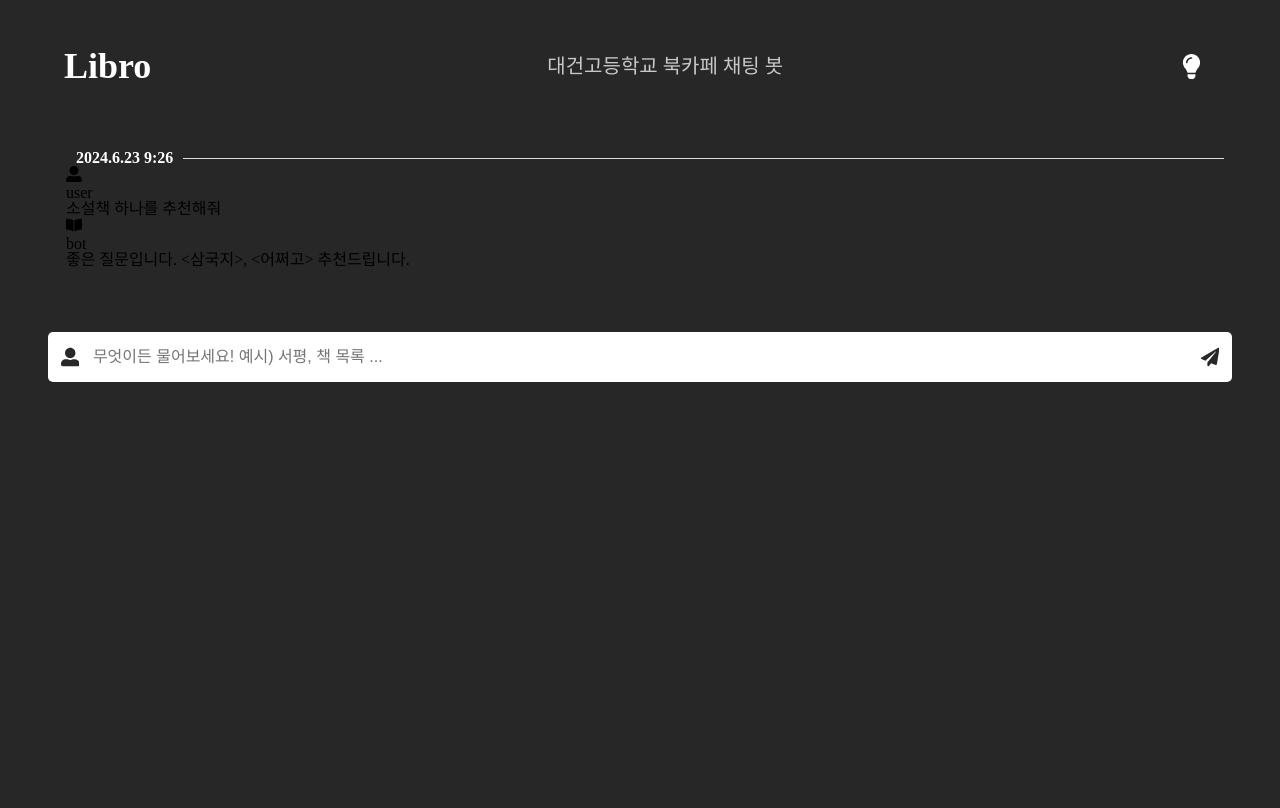
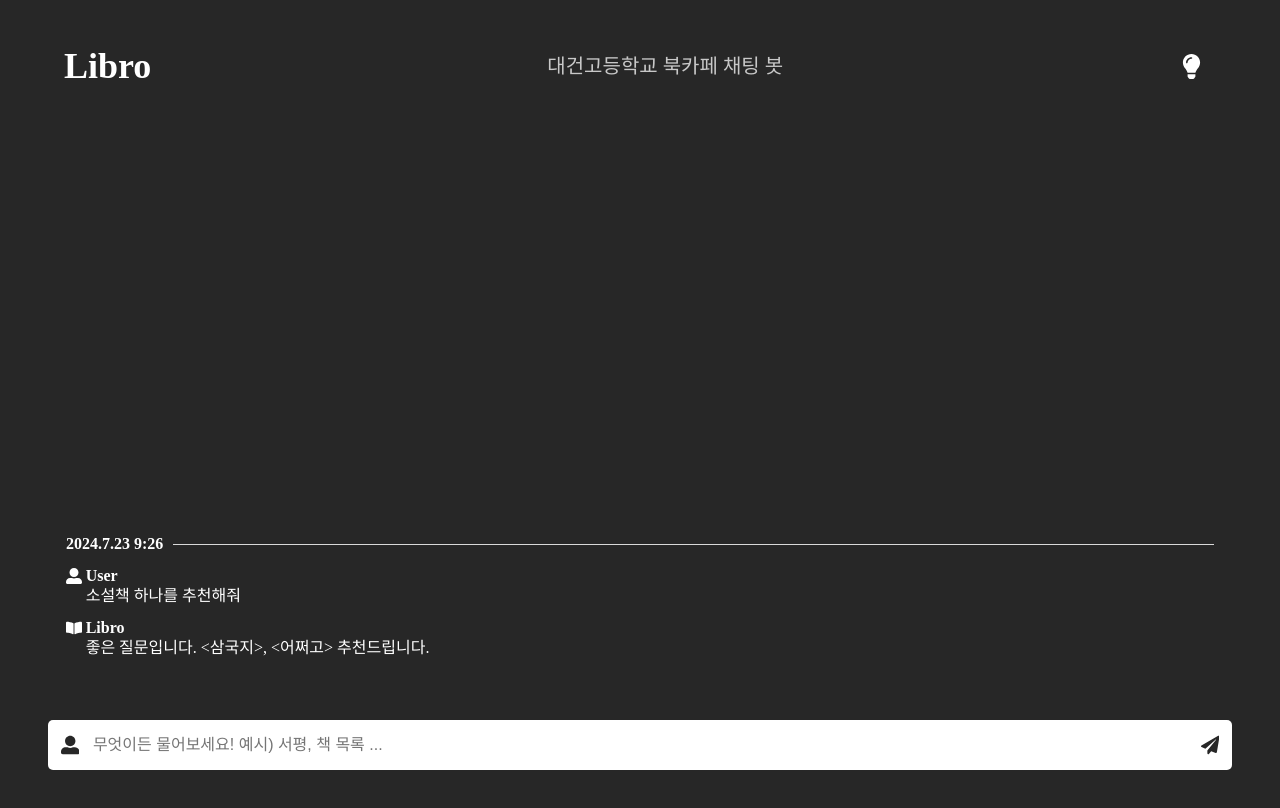
Before and after one commit to lukekeum/libro, a Next.js app: page / in a window 1280 px wide. Shown: the top 808 px of the page. Built offline with nearby package versions, Linux system fonts and the light colour scheme.

Commit message:
feat: add styles

```diff
--- a/src/components/QnA/BorderLine.tsx
+++ b/src/components/QnA/BorderLine.tsx
@@ -7,7 +7,9 @@ interface BorderLineProps {
 
 export default function BorderLine({ date }: BorderLineProps) {
   const processedDate = useMemo(() => {
-    return `${date.getFullYear()}.${date.getMonth()}.${date.getDate()} ${date.getHours()}:${date.getMinutes()}`;
+    return `${date.getFullYear()}.${
+      date.getMonth() + 1
+    }.${date.getDate()} ${date.getHours()}:${date.getMinutes()}`;
   }, [date]);
 
   return (
@@ -21,7 +23,7 @@ const DateShower = styled.span`
   color: white;
   font-size: 1rem;
   font-weight: bold;
-  margin: 0rem 0.625rem;
+  margin: 0rem 0.625rem 0 0;
   width: 100%;
   display: flex;
   flex-direction: row;
--- a/src/components/QnA/Loading.tsx
+++ b/src/components/QnA/Loading.tsx
@@ -60,9 +60,9 @@ const dotElasticAfter = keyframes`
 
 const LoadingDots = styled.div`
   position: relative;
-  left: 15px;
-  width: 10px;
-  height: 10px;
+  left: 12px;
+  width: 8px;
+  height: 8px;
   border-radius: 5px;
   background-color: #fff;
   color: #9880ff;
@@ -75,18 +75,18 @@ const LoadingDots = styled.div`
     top: 0;
   }
   &::before {
-    left: -15px;
-    width: 10px;
-    height: 10px;
+    left: -12px;
+    width: 8px;
+    height: 8px;
     border-radius: 5px;
     background-color: #fff;
     color: #fff;
     animation: ${dotElasticBefore} 1s infinite linear;
   }
   &::after {
-    left: 15px;
-    width: 10px;
-    height: 10px;
+    left: 12px;
+    width: 8px;
+    height: 8px;
     border-radius: 5px;
     background-color: #fff;
     color: #fff;
--- a/src/components/QnA/Message.tsx
+++ b/src/components/QnA/Message.tsx
@@ -3,7 +3,7 @@ import Loading from './Loading';
 import { FaBookOpen, FaUserAlt } from 'react-icons/fa';
 
 interface MessageProps {
-  type: 'user' | 'bot';
+  type: 'user' | 'libro';
   msg?: string;
 }
 
@@ -19,12 +19,31 @@ export default function Message({ type, msg }: MessageProps) {
   );
 }
 
-const Icon = styled.div``;
+const Icon = styled.div`
+  color: white;
+  width: 1.25rem;
+  height: 1.25rem;
+`;
 
-const Msg = styled.div``;
+const Msg = styled.div`
+  color: white;
+`;
 
-const MessageWrapper = styled.div``;
+const MessageWrapper = styled.div`
+  display: flex;
+  width: 100%;
+  flex-direction: column;
+`;
 
-const Sender = styled.p``;
+const Sender = styled.p`
+  color: white;
+  font-weight: bold;
+  text-transform: capitalize;
+  margin-bottom: 0.25rem;
+`;
 
-const Wrapper = styled.div``;
+const Wrapper = styled.div`
+  display: flex;
+  flex-direction: row;
+  margin-top: 1rem;
+`;
--- a/src/components/QnA/index.tsx
+++ b/src/components/QnA/index.tsx
@@ -13,7 +13,7 @@ export default function QnA({ q, a, date }: QnAProps) {
     <Wrapper>
       <BorderLine date={date} />
       <Message type='user' msg={q} />
-      <Message type='bot' msg={a} />
+      <Message type='libro' msg={a} />
     </Wrapper>
   );
 }
--- a/src/pages/index.tsx
+++ b/src/pages/index.tsx
@@ -7,6 +7,7 @@ import Body from '@/components/Body';
 import Footer from '@/components/Footer';
 import { ToastContainer } from 'react-toastify';
 import { RecoilRoot } from 'recoil';
+import styled from 'styled-components';
 
 export default function Home() {
   return (
@@ -18,11 +19,19 @@ export default function Home() {
         <link rel='icon' href='/favicon.ico' />
       </Head>
       <RecoilRoot>
-        <Header />
-        <Body />
-        <Footer />
-        <ToastContainer />
+        <Provider>
+          <Header />
+          <Body />
+          <Footer />
+          <ToastContainer />
+        </Provider>
       </RecoilRoot>
     </>
   );
 }
+
+const Provider = styled.div`
+  display: flex;
+  flex-direction: column;
+  height: 100vh;
+`;
```
Also changed, not shown: src/atom/QnA.ts (added).
